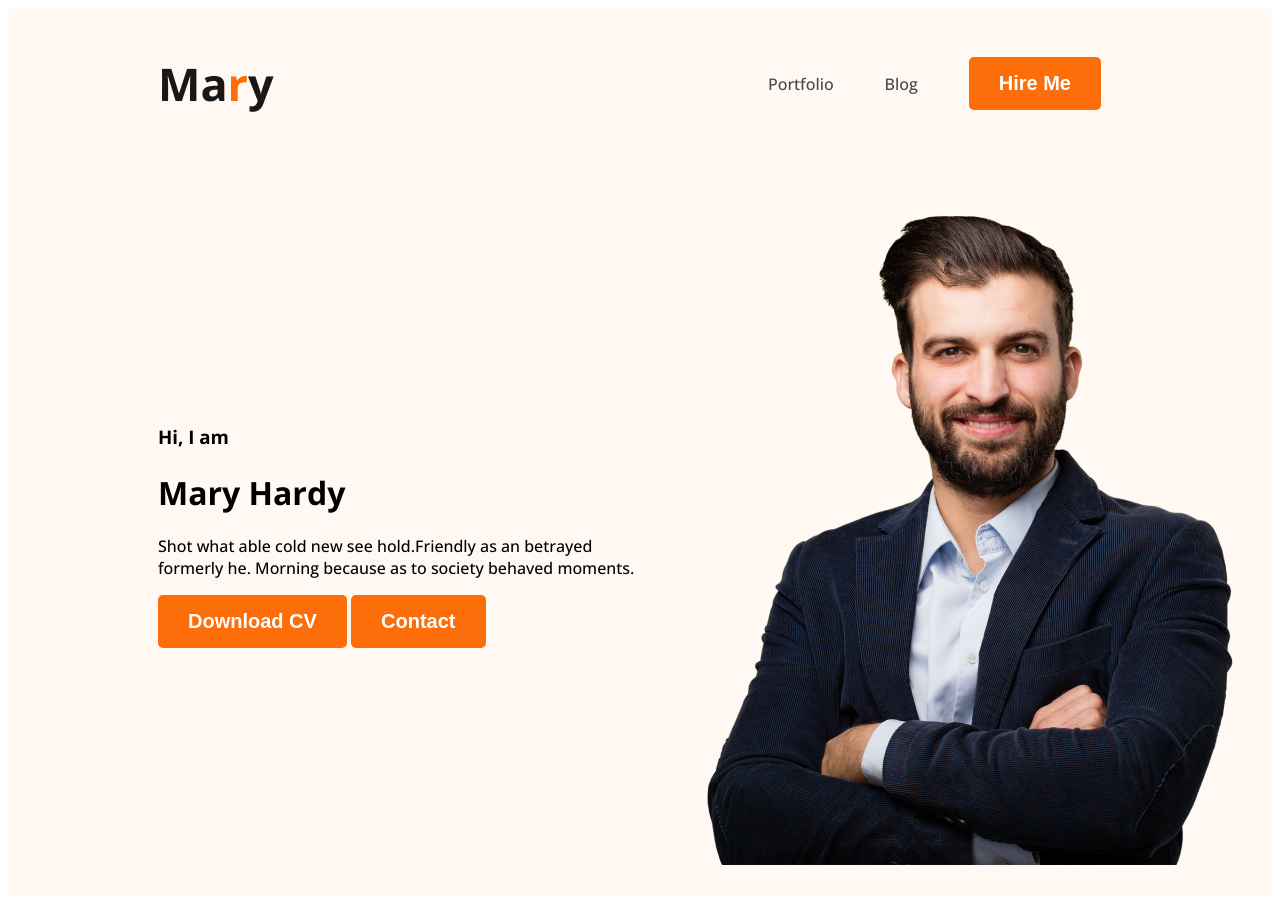
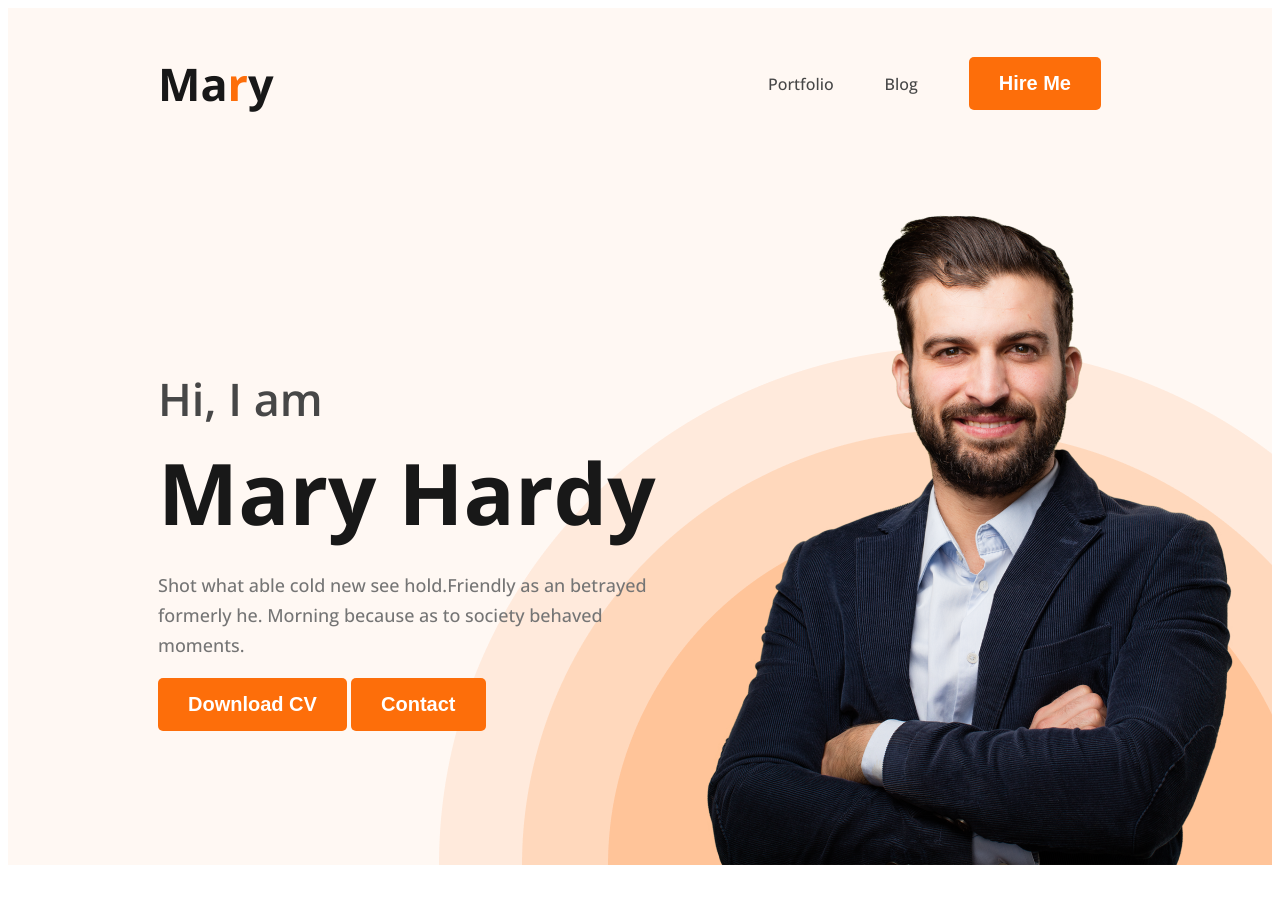
Before and after one commit to nisma687/webdeveloper-protfolio, a plain HTML site: page index.html in a window 1280 px wide. After the commit the page ends 873 px from the top, so only its background shows below. Drawn offline with nearby package versions, Linux system fonts and the light colour scheme.

Commit message:
medium done hedaer part

```diff
--- a/index.html
+++ b/index.html
@@ -26,7 +26,7 @@
             <div class="banner-content">
             <h3 class="banner-greeting">Hi, I  am</h3>
             <h1 class="banner-tittle">Mary Hardy</h1>
-            <p>Shot what able cold new see hold.Friendly as an betrayed formerly he. Morning because as to society behaved moments.</p>
+            <p class="banner-description">Shot what able cold new see hold.Friendly as an betrayed formerly he. Morning because as to society behaved moments.</p>
             <button class="button-primary">Download CV</button>
             <button class="button-primary"> Contact</button>
             </div>
--- a/styles/portfolio.css
+++ b/styles/portfolio.css
@@ -35,6 +35,9 @@ font-weight: 800;
 .header
 {
     background-color: #FFF8F3;
+    background-image: url(../images/header_bg.png);
+    background-repeat: no-repeat;
+    background-position: bottom right;
 
 }
 
@@ -72,11 +75,46 @@ padding:15px 30px;
 
 .banner
 {
-    padding: 30px 30px 30px 150px;
+    padding: 30px 30px 0px 150px;
     display: flex;
     align-items: center;
+    justify-content: space-between;
 }
 
+.banner-greeting
+{
+
+font-size: 45px;
+font-weight: 600;
+line-height: normal;
+color:#474747;
+margin-bottom: 0;
+}
+
+.banner-tittle
+{
+    font-size: 85px;
+    font-weight: 700;
+    color: #181818;
+    margin-top:5px;
+    margin-bottom: 20px;
+
+}
+
+.banner-content
+{
+    max-width:500px;
+}
+
+.banner-description
+{
+    margin-top: 0px;
+
+    font-size: 18px;
+    color:#757575;
+    font-weight: 400;
+    line-height: 30px;
+}
 banner .banner-image
 {
     width: 500px;
```
